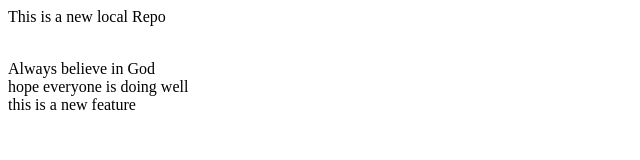
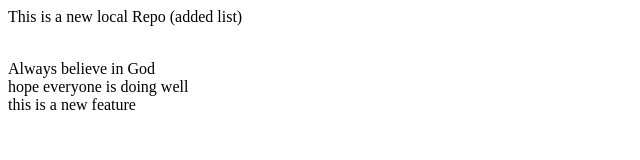
Before and after one commit to RSKrutimaya/localrepo, a plain HTML site: page Index.html in a window 1280 px wide. Shown: the full height of the page, 0-640 px from the left. Drawn offline with Linux system fonts and the light colour scheme.

Commit message:
added list

```diff
--- a/Index.html
+++ b/Index.html
@@ -1,4 +1,4 @@
-<p> This is a new local Repo </p> <br>
+<p> This is a new local Repo (added list) </p> <br>
 Always believe in God<br>
 hope everyone is doing well <br>
 this is a new feature
```
